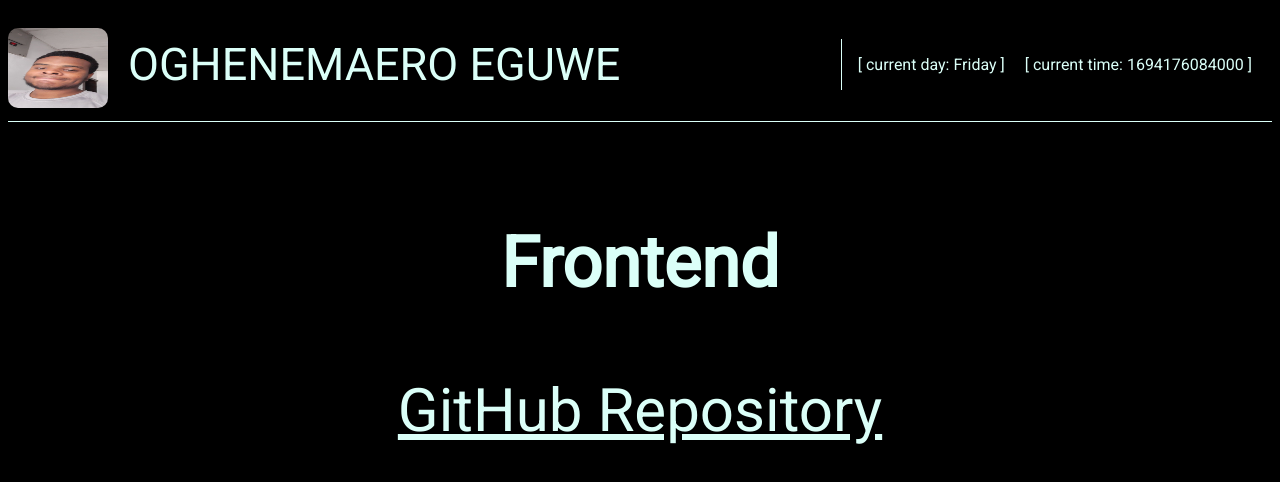
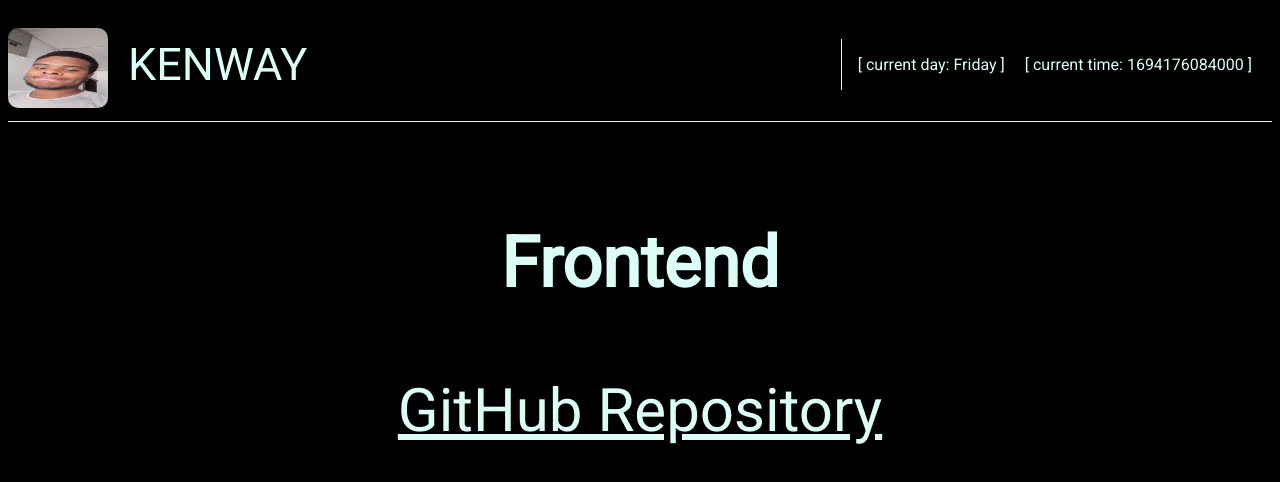
Before and after one commit to Christopher-kenway/HNGx-task1, a plain HTML site: page index.html in a window 1280 px wide. Drawn offline with Linux system fonts and the light colour scheme.

Commit message:
Update index.html

```diff
--- a/index.html
+++ b/index.html
@@ -10,8 +10,9 @@
 <body>
     <div class="main__nav">
         <div class="name__image">
-            <img data-testid="slackDisplayImage" src="profile-pic.jpg" alt="Oghenemaero Eguwe"/>
-        <h1 class="slack__username" data-testid="slackUserName"> Oghenemaero Eguwe</h1>
+            <img data-testid="slackDisplayImage" src="profile-pic.jpg" alt="Kenway"/>
+            <h1 class="slack__username" data-testid="slackUserName"> Kenway</h1>
+
     </div>
     <div class="date__daytime">
         <p data-testid="currentDayOfTheWeek"></p>
```
